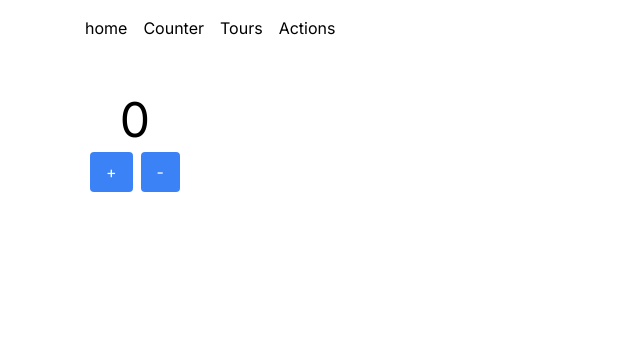
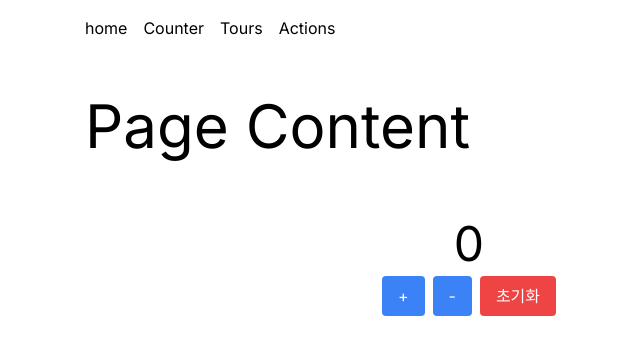
Before and after one commit to yuna-c/nextjs-tutorial, a Next.js app: page /counter in a window 1280 px wide. Shown: the top 354 px of the page, without its empty margins (171-811 px from the left). Built offline with nearby package versions, Linux system fonts and the light colour scheme.

Commit message:
서버 컴포넌트 내부에 클라이언트 컴포넌트 중첩 배치

```diff
--- a/app/counter/page.tsx
+++ b/app/counter/page.tsx
@@ -1,20 +1,13 @@
-'use client'
-import { useState } from 'react'
+import Counter from '@/components/Counter'
+import React from 'react'
 
-export default function Counter() {
-  const [count, setCount] = useState(0)
-
+function CounterPage() {
   return (
-    <div className="flex flex-col items-center w-[100px]">
-      <p className="text-5xl">{count}</p>
-      <div className="flex flex-row gap-2 mt-2">
-        <button onClick={() => setCount(count + 1)} className="bg-blue-500 rounded text-white px-4 py-2">
-          +
-        </button>
-        <button onClick={() => setCount(count - 1)} className="bg-blue-500 rounded text-white px-4 py-2">
-          -
-        </button>
-      </div>
-    </div>
+    <section>
+      <h1 className="text-6xl mb-16">Page Content</h1>
+      <Counter />
+    </section>
   )
 }
+
+export default CounterPage
--- /dev/null
+++ b/components/Counter.tsx
@@ -0,0 +1,41 @@
+'use client'
+import { useState } from 'react'
+
+export default function Counter() {
+  const [count, setCount] = useState(0)
+
+  const increment = () => {
+    if (count < 100) {
+      setCount(count + 1)
+    }
+  }
+
+  const decrement = () => {
+    if (count > 0) {
+      setCount(count - 1)
+    } else {
+      alert('0은 안됌')
+    }
+  }
+
+  const reset = () => {
+    setCount(0)
+  }
+
+  return (
+    <div className="flex flex-col items-center">
+      <p className="text-5xl">{count}</p>
+      <div className="flex flex-row gap-2 mt-2">
+        <button onClick={increment} className="bg-blue-500 rounded text-white px-4 py-2">
+          +
+        </button>
+        <button onClick={decrement} className="bg-blue-500 rounded text-white px-4 py-2">
+          -
+        </button>
+        <button onClick={reset} className="bg-red-500 rounded text-white px-4 py-2">
+          초기화
+        </button>
+      </div>
+    </div>
+  )
+}
```
